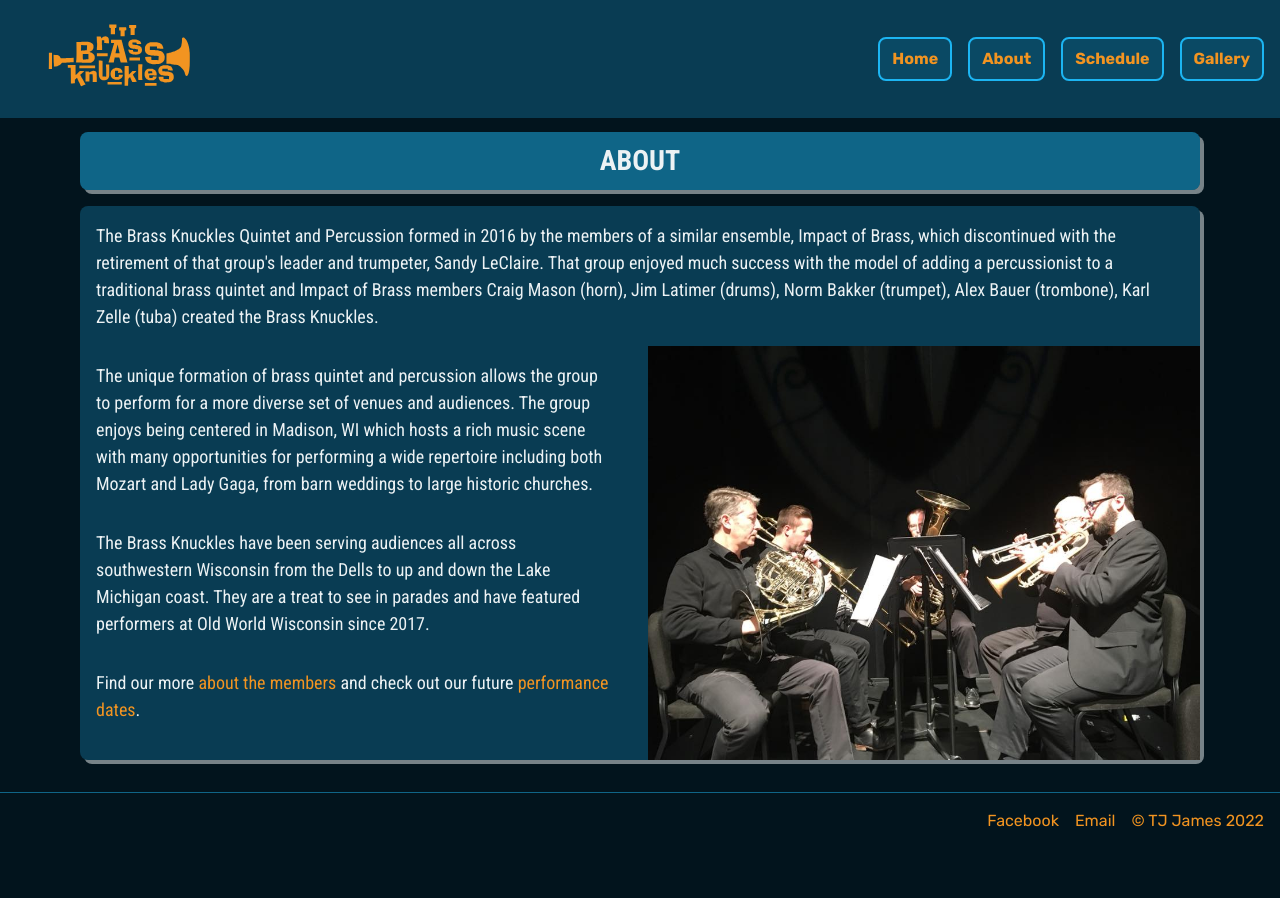
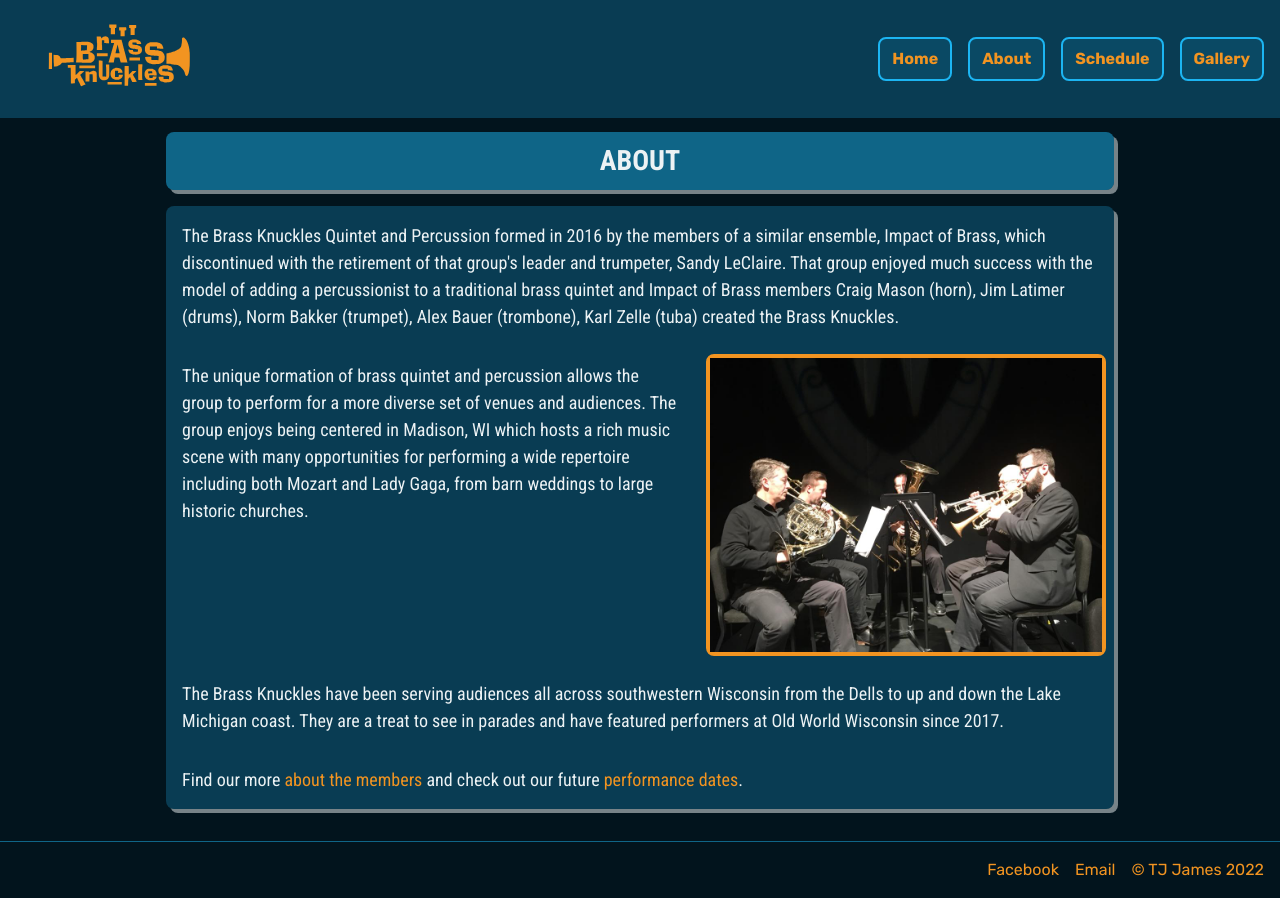
Before and after one commit to jamestw13/brass-knuckles, a React (Create React App) app: page /about in a window 1280 px wide. Before the commit the page ends 849 px from the top, so only its background shows below. Built offline with nearby package versions, Linux system fonts and the light colour scheme; no server answers.

Commit message:
optimized About.js for mobile

```diff
--- a/src/App.css
+++ b/src/App.css
@@ -272,6 +272,35 @@ select {
 /* Components ---- */
 /* --------------- */
 
+/* Layout */
+
+.body {
+  display: grid;
+  grid-template-columns: 1rem 1fr 1rem;
+  grid-template-areas:
+    'header header header'
+    '. main .'
+    'footer footer footer';
+}
+
+.header-bar {
+  grid-area: header;
+}
+
+.container {
+  grid-area: main;
+  max-width: 120ch;
+}
+
+.footer-bar {
+  grid-area: footer;
+}
+
+.page {
+  display: grid;
+  gap: var(--gap, 1rem);
+}
+
 /* General components */
 
 .page-header {
@@ -460,8 +489,15 @@ select {
 }
 
 /* About page components */
+.about-page {
+  grid-template-columns: 1fr;
+  grid-template-areas: '';
+}
+
 .about-image {
-  display: none;
+  border: 0.25em solid hsl(var(--clr-accent));
+  border-radius: var(--br);
+  margin: 0.5em;
 }
 
 /* Schedule page components */
@@ -548,56 +584,54 @@ select {
   column-span: all;
 }
 
-/* ---------- */
-/* Layout --- */
-/* ---------- */
-.body {
-  display: grid;
-  grid-template-columns: 1rem 1fr 1rem;
-  grid-template-areas:
-    'header header header'
-    '. main .'
-    'footer footer footer';
-}
-
-.header-bar {
-  grid-area: header;
-}
-
-.container {
-  grid-area: main;
-}
-
-.footer-bar {
-  grid-area: footer;
-}
-
-.page {
-  display: grid;
-  gap: var(--gap, 1rem);
-}
-
 @media (min-width: 43em) {
-  .body {
+  /* .body {
     grid-template-columns: 3rem 1fr 3rem;
-  }
+  } */
 
   .image-scroller-container {
     display: inherit;
   }
 
+  .about-page {
+    display: grid;
+    grid-template-columns: 80ch, 40ch;
+    grid-template-areas:
+      'about-1 about-1'
+      'about-2 about-image'
+      'about-3 about-3'
+      'about-4 about-4';
+  }
+
+  .about-1 {
+    grid-area: about-1;
+  }
+
+  .about-2 {
+    grid-area: about-2;
+  }
+
+  .about-3 {
+    grid-area: about-3;
+  }
+
+  .about-4 {
+    grid-area: about-4;
+  }
+
   .about-image {
-    display: inherit;
+    grid-area: about-image;
+    max-width: 25rem;
   }
 }
 
 @media (min-width: 62em) {
-  .body {
+  /* .body {
     grid-template-columns: 5rem 1fr 5rem;
-  }
+  } */
 }
 @media (min-width: 82em) {
-  .body {
+  /* .body {
     grid-template-columns: 9rem 1fr 9rem;
-  }
+  } */
 } ;
--- a/src/pages/About.js
+++ b/src/pages/About.js
@@ -6,8 +6,8 @@ function About() {
     <div className='page'>
       <h1 className='page-header uppercase ff-sans-cond fs-600'>About</h1>
 
-      <section className='card card-left'>
-        <p className='fs-400 ff-sans-cond p-1'>
+      <section className='card card-left about-page'>
+        <p className='about-1 fs-400 ff-sans-cond p-1'>
           The Brass Knuckles Quintet and Percussion formed in 2016 by the
           members of a similar ensemble, Impact of Brass, which discontinued
           with the retirement of that group's leader and trumpeter, Sandy
@@ -17,23 +17,22 @@ function About() {
           (trumpet), Alex Bauer (trombone), Karl Zelle (tuba) created the Brass
           Knuckles.
         </p>
-        <div className='grid grid-row'>
-          <div>
-            <p className='fs-400 ff-sans-cond p-1'>
-              The unique formation of brass quintet and percussion allows the
-              group to perform for a more diverse set of venues and audiences.
-              The group enjoys being centered in Madison, WI which hosts a rich
-              music scene with many opportunities for performing a wide
-              repertoire including both Mozart and Lady Gaga, from barn weddings
-              to large historic churches.
+
+        <p className='about-2 fs-400 ff-sans-cond p-1'>
+          The unique formation of brass quintet and percussion allows the group
+          to perform for a more diverse set of venues and audiences. The group
+          enjoys being centered in Madison, WI which hosts a rich music scene
+          with many opportunities for performing a wide repertoire including
+          both Mozart and Lady Gaga, from barn weddings to large historic
+          churches.
         </p>
-            <p className='fs-400 ff-sans-cond p-1'>
-              The Brass Knuckles have been serving audiences all across
-              southwestern Wisconsin from the Dells to up and down the Lake
-              Michigan coast. They are a treat to see in parades and have
-              featured performers at Old World Wisconsin since 2017.
+        <p className='about-3 fs-400 ff-sans-cond p-1'>
+          The Brass Knuckles have been serving audiences all across southwestern
+          Wisconsin from the Dells to up and down the Lake Michigan coast. They
+          are a treat to see in parades and have featured performers at Old
+          World Wisconsin since 2017.
         </p>
-            <p className='fs-400 ff-sans-cond p-1'>
+        <p className='about-4 fs-400 ff-sans-cond p-1'>
           Find our more{' '}
           <Link to='/members'>
             <span className='text-accent'>about the members </span>
@@ -44,10 +43,9 @@ function About() {
           </Link>
           .
         </p>
-          </div>
+
         <div className='about-image'>
           <img src={require('../assets/images/44.jpg')} alt='' />
-          </div>
         </div>
       </section>
     </div>
```
Lines whose indentation alone changed are shown as unchanged.
